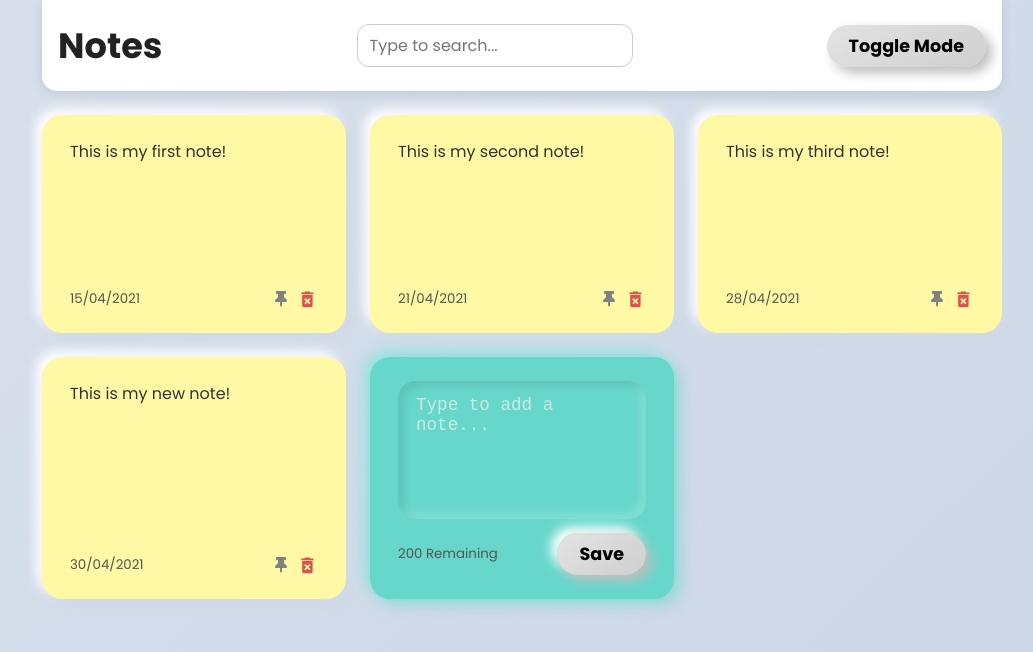
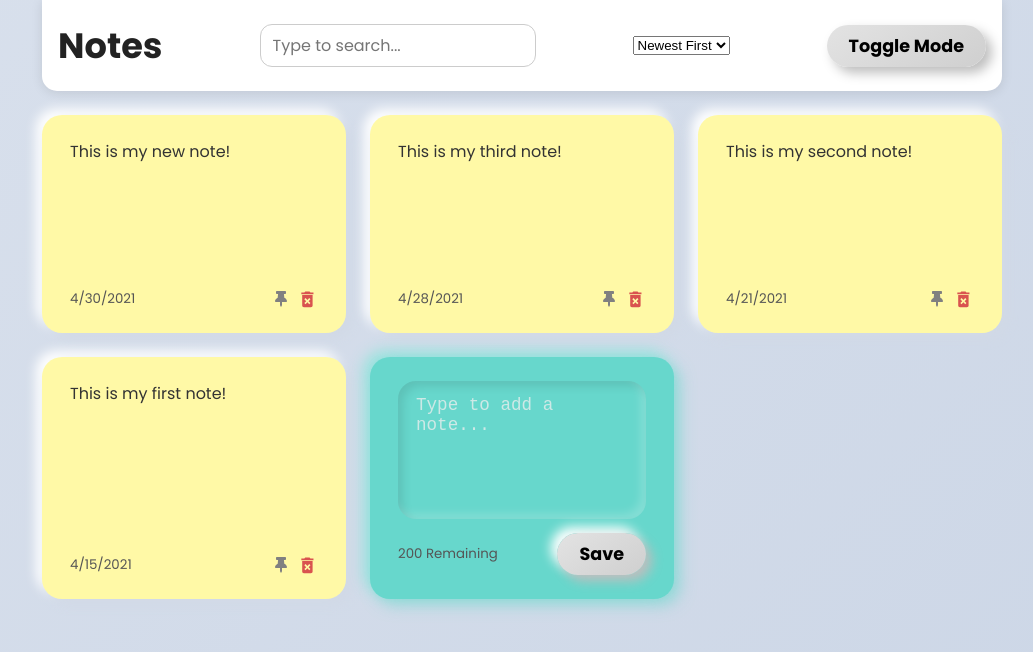
Before and after one commit to Priyal-2005/Notes-App, a React (Vite) app: page / in a window 1280 px wide. Shown: the top 652 px of the page, without its empty margins (118-1151 px from the left). Built offline with nearby package versions, Linux system fonts and the light colour scheme.

Commit message:
final commit

```diff
--- a/src/App.jsx
+++ b/src/App.jsx
@@ -8,31 +8,32 @@ const App = () => {
 		{
 			id: nanoid(),
 			text: 'This is my first note!',
-			date: '15/04/2021',
+			date: '2021-04-15T00:00:00.000Z',
 			pinned: false,
 		},
 		{
 			id: nanoid(),
 			text: 'This is my second note!',
-			date: '21/04/2021',
+			date: '2021-04-21T00:00:00.000Z',
 			pinned: false,
 		},
 		{
 			id: nanoid(),
 			text: 'This is my third note!',
-			date: '28/04/2021',
+			date: '2021-04-28T00:00:00.000Z',
 			pinned: false,
 		},
 		{
 			id: nanoid(),
 			text: 'This is my new note!',
-			date: '30/04/2021',
+			date: '2021-04-30T00:00:00.000Z',
 			pinned: false,
 		},
 	]);
 
 	const [darkMode, setDarkMode] = useState(false);
 	const [searchText, setSearchText] = useState('');
+	const [sortType, setSortType] = useState('newest');
 
 
 	useEffect(() => {
@@ -57,7 +58,7 @@ const App = () => {
 		const newNote = {
 			id: nanoid(),
 			text: text,
-			date: date.toLocaleDateString(),
+			date: date.toISOString(),
 			pinned: false,
 		};
 		const newNotes = [...notes, newNote];
@@ -83,17 +84,42 @@ const App = () => {
 		setNotes(newNotes);
 	};
 
+	const handleSortChange = (type) => {
+		setSortType(type);
+	};
+
+	const sortNotes = (notesArr) => {
+		switch (sortType) {
+			case 'newest':
+				return [...notesArr].sort((a, b) => new Date(b.date) - new Date(a.date));
+			case 'oldest':
+				return [...notesArr].sort((a, b) => new Date(a.date) - new Date(b.date));
+			case 'pinned':
+				return [...notesArr].sort((a, b) => b.pinned - a.pinned);
+			default:
+				return notesArr;
+		}
+	};
+
 	return (
 		<div className={`${darkMode && 'dark-mode'}`}>
 			<div className='container'>
-				<Header handleToggleDarkMode={setDarkMode} handleSearchNote={setSearchText} />
+				<Header
+					handleToggleDarkMode={setDarkMode}
+					handleSearchNote={setSearchText}
+					sortType={sortType}
+					handleSortChange={handleSortChange}
+				/>
 				<NotesList
-					notes={[...notes]
-						.filter((note) =>
-							note.text.toLowerCase().includes(searchText.toLowerCase())
-						)
-						.sort((a, b) => b.pinned - a.pinned)
-					}
+					notes={sortNotes(
+						notes
+							.filter(note =>
+								sortType === 'pinned' ? note.pinned : true
+							)
+							.filter(note =>
+								note.text.toLowerCase().includes(searchText.toLowerCase())
+							)
+					)}
 					handleAddNote={addNote}
 					handleDeleteNote={deleteNote}
 					togglePinNote={togglePinNote}
--- a/src/components/Header.jsx
+++ b/src/components/Header.jsx
@@ -1,6 +1,6 @@
 import React from 'react';
 
-const Header = ({ handleToggleDarkMode, handleSearchNote }) => {
+const Header = ({ handleToggleDarkMode, handleSearchNote, sortType, handleSortChange }) => {
 	return (
 		<div className='header'>
 			<h1>Notes</h1>
@@ -10,6 +10,16 @@ const Header = ({ handleToggleDarkMode, handleSearchNote }) => {
 				className='search-input'
 				onChange={(event) => handleSearchNote(event.target.value)}
 			/>
+			<select
+				value={sortType}
+				onChange={(e) => handleSortChange(e.target.value)}
+				className='sort-select'
+				aria-label='Sort notes'
+			>
+				<option value='pinned'>Pinned</option>
+				<option value='newest'>Newest First</option>
+				<option value='oldest'>Oldest First</option>
+			</select>
 			<button
 				onClick={() =>
 					handleToggleDarkMode(
--- a/src/components/Note.jsx
+++ b/src/components/Note.jsx
@@ -2,11 +2,13 @@ import { MdDeleteForever } from 'react-icons/md';
 import { FaThumbtack } from 'react-icons/fa';
 
 const Note = ({ id, text, date, pinned, handleDeleteNote, togglePinNote }) => {
+  const formattedDate = new Date(date).toLocaleDateString();
+
   return (
     <div className='note'>
       <span>{text}</span>
       <div className='note-footer'>
-				<small>{date}</small>
+        <small>{formattedDate}</small>
         <div style={{ display: 'flex', alignItems: 'center', gap: '8px' }}>
           <FaThumbtack
             onClick={() => togglePinNote(id)}
--- a/src/components/NotesList.jsx
+++ b/src/components/NotesList.jsx
@@ -9,19 +9,7 @@ const NotesList = ({
 }) => {
 	return (
 		<div className='notes-list'>
-			{notes.filter(note => note.pinned).map((note) => (
-				<Note
-					key={note.id}
-					id={note.id}
-					text={note.text}
-					date={note.date}
-					pinned={note.pinned}
-					handleDeleteNote={handleDeleteNote}
-					togglePinNote={togglePinNote}
-				/>
-			))}
-
-			{notes.filter(note => !note.pinned).map((note) => (
+			{notes.map((note) => (
 				<Note
 					key={note.id}
 					id={note.id}
```
Lines whose indentation alone changed are shown as unchanged.
